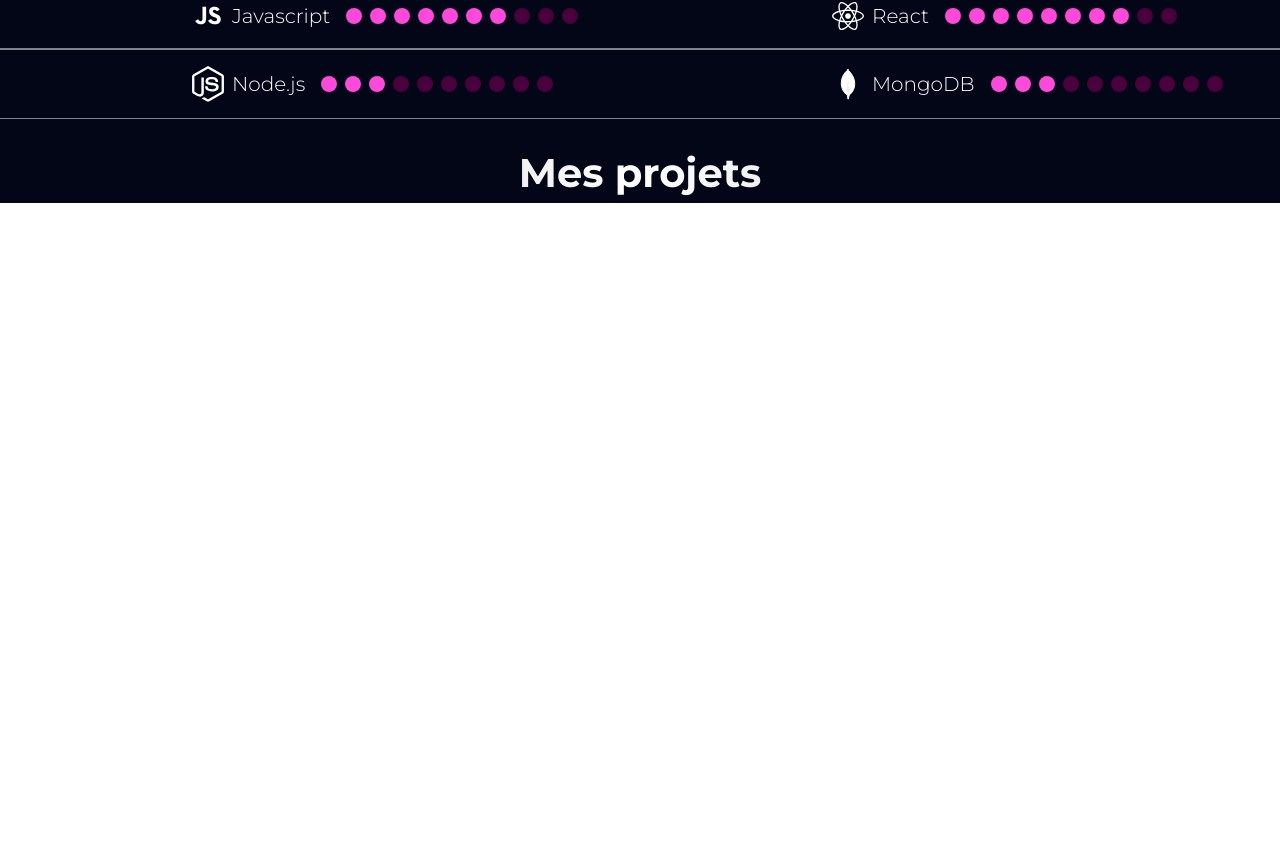
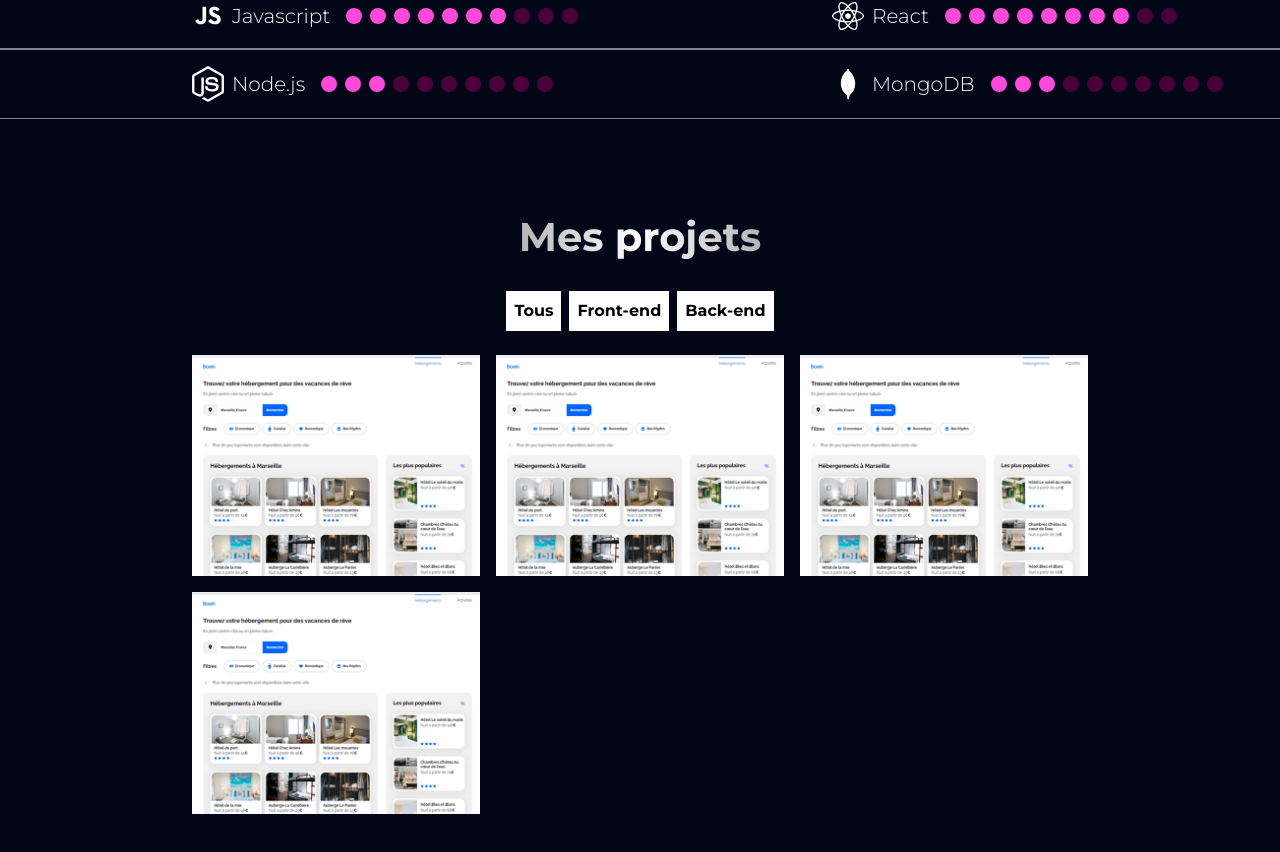
Before and after one commit to esther57-web/projet8OC, a React (Vite) app: page / in a window 1280 px wide. Shown: the part 1676-2528 px from the top of the page. Before the commit the page ends 1879 px from the top, so only its background shows below. Built offline with nearby package versions, Linux system fonts and the light colour scheme.

Commit message:
project to finish and contact started

```diff
--- a/package.json
+++ b/package.json
@@ -15,6 +15,7 @@
   "dependencies": {
     "react": "^18.3.1",
     "react-dom": "^18.3.1",
+    "react-modal": "^3.16.1",
     "react-router-dom": "^6.26.2"
   },
   "devDependencies": {
--- a/src/components/AboutMe.jsx
+++ b/src/components/AboutMe.jsx
@@ -14,12 +14,11 @@ const AboutMe = () => {
             <div className='xs:w-[80%] lg:w-[50%] flex xs:flex-col xs:gap-4 xs:relative xs:bottom-16 md:gap-6'>
                 <h2 className={`lg:text-start bg-clip-text text-transparent ${theme === "dark" ? "bg-h2-white-gradient" : ""}`}>À propos <br className='xs:hidden'/>de moi</h2>
                 <p className='xs:text-center lg:text-start xs:text-xs sm:text-sm lg:text-lg'>Développeuse web full stack passionnée. Je suis motivée, autonome et organisée,
-                 ce qui me permet de travailler efficacement en full remote. En raison de mon handicap,
-                 je recherche des opportunités qui valorisent la flexibilité et l&apos;inclusion.
+                 ce qui me permet de travailler efficacement. Je recherche des opportunités qui valorisent la flexibilité et l&apos;inclusion.
                  Je suis impatiente de mettre mes compétences en développement à profit et de contribuer
                  à des projets innovants.</p>
                  <div className='flex xs:justify-center lg:justify-start'>
-                    <Cta content='Embauchez-moi'/>
+                    <Cta content='Contactez-moi'/>
                  </div>
 
             </div>
--- /dev/null
+++ b/src/components/Contact.jsx
@@ -0,0 +1,16 @@
+import { useTheme } from './../context/context.jsx'
+
+const Contact = () => {
+    const { theme } = useTheme();
+
+  return (
+    <section className={`${theme === "dark" ? "dark" : "light"}`}>
+        <div>
+            <
+        </div>
+
+    </section>
+  )
+}
+
+export default Contact
--- a/src/components/Hero.jsx
+++ b/src/components/Hero.jsx
@@ -19,7 +19,7 @@ const Hero = () => {
                <span className='animate-pulse xs:text-3xl xs:font-bold ml-2 lg:text-[4rem] lg:h-[4rem]'>|</span>
             </div>
 
-            <p className='xs:text-center md:text-start  md:border-l-[1px] md:border-white md:border-transparent md:px-2'>Je suis développeuse front-end en full-remote</p>
+            <p className='xs:text-center md:text-start  md:border-l-[1px] md:border-white md:border-transparent md:px-2'>Je suis développeuse full-stack junior</p>
             <div className='w-full flex xs:justify-center md:justify-start'><Cta content="Contactez-moi"/></div>
 
         </div>
--- /dev/null
+++ b/src/components/Modal.jsx
@@ -0,0 +1,46 @@
+import React from 'react'
+import PropTypes from 'prop-types'
+import darkCross from './../assets/dark/xmark.svg'
+import lightCross from './../assets/light/xmark.svg'
+import { useTheme } from './../context/context.jsx'
+
+const ModalComponent = ({ onClose, content}) => {
+    const { theme } = useTheme();
+
+    return (
+        <div className={`z-50 fixed inset-0 flex items-center justify-center bg-black bg-opacity-20`}>
+        <div className={`border border-white xs:w-[60%] ${theme === "dark" ? "dark" : "light"}`}>
+            <div className={`flex justify-center items-center border-b-[1px] border-transparent xs:p-3 ${theme === "dark" ? "border-white/50" : "border-gray/50"}`}>
+                <h5 className='flex justify-center'>{content.name}</h5>
+                <img onClick={onClose} className='ml-auto' src={theme === "dark" ? darkCross : lightCross} alt='icône fermer la modale'></img>
+            </div>
+            <div className='xs:p-3 xs:flex xs:flex-col xs:gap-2 '>
+                <p className='flex gap-2'>-
+                    {content.technologies.map((technology, id)=>(
+                        <span key={id}>{technology}</span>
+                    ))}
+                </p>
+                <ul>
+                    {content.skill.map((skill, id)=>(
+                        <li className='decor' key={id}>- {skill}</li>
+                    ))}
+                </ul>
+                <a href={content.repo}>Repository : ici </a>
+            </div>
+            <div className={`flex justify-center items-center border-t-[1px] border-transparent xs:py-3 ${theme === "dark" ? "border-white/50" : "border-gray/50"}`}>
+               {content.liveUrl !== "" && (
+                    <a href={content.liveUrl}>Visiter le site</a>
+                )}
+            </div>
+
+        </div>
+    </div>
+    );
+}
+
+ModalComponent.propTypes = {
+    onClose: PropTypes.func,
+    content: PropTypes.object,
+}
+
+export default ModalComponent
--- a/src/components/Projects.jsx
+++ b/src/components/Projects.jsx
@@ -1,17 +1,64 @@
-import PropTypes from 'prop-types'
 import { useTheme } from './../context/context.jsx'
+import { portfolioProjects } from '../data/data.js';
+import { useState } from 'react';
+import projectpic from './../assets/projects/booki-computer.png'
+import ModalComponent from './Modal.jsx';
 
-const Projects = props => {
+const Projects = () => {
     const { theme } = useTheme();
+    const uniqueCategories = portfolioProjects.reduce((acc, project) => {
+        if (!acc.includes(project.category)) {
+          acc.push(project.category);
+        }
+        return acc;
+      }, []);
+      uniqueCategories.unshift("Tous")
+
+    let [filterCategory, setFilterCategory] = useState('Tous')
+
+    const [isOpen, setIsOpen] = useState(null);
+
+    const openModal = (index) => {
+        setIsOpen(index);
+    };
+
+    const closeModal = () => {
+        setIsOpen(null);
+    };
+
+
   return (
-    <section className={`${theme === "dark" ? "dark" : "light"}`}>
-        <div>
-            <h2 className={`${theme === "dark" ? "bg-h2-white-gradient" : ""} bg-clip-text text-transparent`}>Mes projets</h2>
-            <div>
+    <section className={`xs:py-16 ${theme === "dark" ? "dark" : "light"}`}>
+        <div className='flex flex-col xs:items-center xs:gap-6'>
+            <h2 className={` ${theme === "dark" ? "bg-h2-white-gradient" : ""} bg-clip-text text-transparent`}>Mes projets</h2>
+            <div className='flex xs:gap-2'>
+                {uniqueCategories.map((category, index)=>(
+                    <h3 key={index} onClick={() => setFilterCategory(category)}  className={`flex font-bold cursor-pointer xs:px-2 xs:py-2 ${theme === "dark" ? "bg-white text-black" : "bg-black"}`}>
+                        {category}
+                    </h3>
+                ))}
+            </div>
+            <div className='xs:flex xs:flex-col xs:gap-4 xs:w-[70%] md:grid md:grid-cols-2 lg:grid-cols-3'>
+            {portfolioProjects.map((project, index)=> (
+                    <div key={index}>
+                       <figure onClick={() => openModal(index)} className={`relative group xs:w-[100%] cursor-pointer ${filterCategory === project.category || filterCategory === 'Tous' ? "flex" : "hidden"}`}>
+                            <picture className=''>
+                                    <source></source>
+                                    <img className='w-full' src={projectpic}></img>
+                            </picture>
+                            <div className='hidden group-hover:absolute group-hover:flex hover:justify-center hover:items-center hover:flex-col top-0 left-0 w-full h-full bg-black/30 transition duration-[3000ms]'>
+                                <h4>{project.name}</h4>
+                                <div className='flex gap-2'>
+                                    {project.technologies.map((technology, id)=>(
+                                        <h5 key={id}>{technology}</h5>
+                                    ))}
+                                </div>
+                            </div>
+                        </figure>
+                        {isOpen === index &&<ModalComponent isOpen={true} onClose={closeModal} content={project}/>}
+                    </div>
 
-            </div>
-            <div>
-
+                ))}
             </div>
         </div>
 
@@ -19,6 +66,5 @@ const Projects = props => {
   )
 }
 
-Projects.propTypes = {}
 
 export default Projects
--- a/src/data/data.js
+++ b/src/data/data.js
@@ -140,20 +140,60 @@ export const portfolioProjects = [
     name: 'Booki',
     technologies: ['HTML', 'CSS'],
     image: '',
-    liveUrl: '',
-    description: '',
+    liveUrl: 'https://esther57-web.github.io/projet2OC/',
+    description: `Dans ce projet, j'ai été chargé de créer la page d'accueil d'une agence de voyage en utilisant HTML et CSS. Ma mission principale était d'intégrer l'interface responsive de leur site.`,
     category: 'Front-end',
-    repo: '',
-    skill: ''
+    repo: 'https://github.com/esther57-web/projet2OC.git',
+    skill: [
+      'Intégration de maquette',
+      'Responsive'
+    ]
   },
   {
-    name: '',
-    technologies: ['', ''],
+    name: 'Sophie Bluel',
+    technologies: ['Javascript'],
+    image: '',
+    liveUrl: 'https://esther57-web.github.io/projet3OC/',
+    description: `Dans ce projet, j'ai été engagé à créer une page web dynamique pour le site internet d'une architecte d'intérieur en utilisant JavaScript et en communiquant avec une API.`,
+    category: 'Front-end',
+    repo: 'https://github.com/esther57-web/projet3OC.git',
+    skill: [
+      'Gérer les événements utilisateurs avec JavaScript',
+      'Manipuler les éléments du DOM avec JavaScript',
+      'Récupérer les données utilisateurs dans le JavaScript via des formulaires',
+      'Communiquer via une API'
+    ]
+  },
+  {
+    name: 'Kasa',
+    technologies: ['React', 'Sass'],
+    image: '',
+    liveUrl: 'https://projet5-oc.vercel.app/',
+    description: `Dans ce projet, j'ai implémenté le front-end d’une application en utilisant React et React Router pour créer une expérience utilisateur moderne et réactive.`,
+    category: 'Front-end',
+    repo: 'https://github.com/esther57-web/projet5OC.git',
+    skill: [
+      'Développer une interface web avec Sass',
+      `Configurer la navigation entre les pages de l'application avec React Router`,
+      `Développer des éléments de l'interface d'un site web grâce à des composants React`,
+      'Mettre en œuvre des animations CSS',
+      'Initialiser une application avec Vite'
+    ]
+  },
+  {
+    name: 'Mon Vieux Grimoire',
+    technologies: ['Node.js', 'Express', 'MongoDB'],
     image: '',
     liveUrl: '',
-    description: '',
-    category: '',
-    repo: '',
-    skill: ''
-  },
+    description: `Ce projet m'a amené à développer le back-end d'un site de notation de livres.`,
+    category: 'Back-end',
+    repo: 'https://github.com/esther57-web/projet6OC.git',
+    skill: [
+      `Création d'un serveur Express`,
+      `Connexion à une base de données MongoDB`,
+      'Utilisation du modèle CRUD',
+      `Système d'authentification sécurisée`,
+      `Utilisation de Mongoose et du modèle MVC`
+    ]
+  }
 ]
```
Also changed, not shown: src/assets/projects/booki-computer.png (added), src/components/Social.jsx (added), 1 other file (tests, documents, lock files or other folders).
